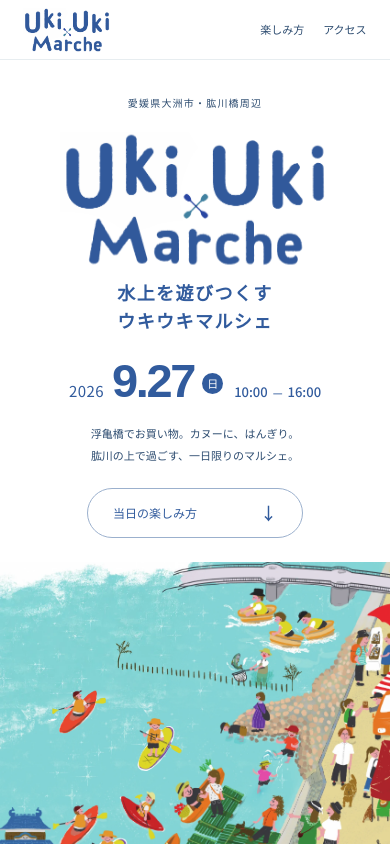
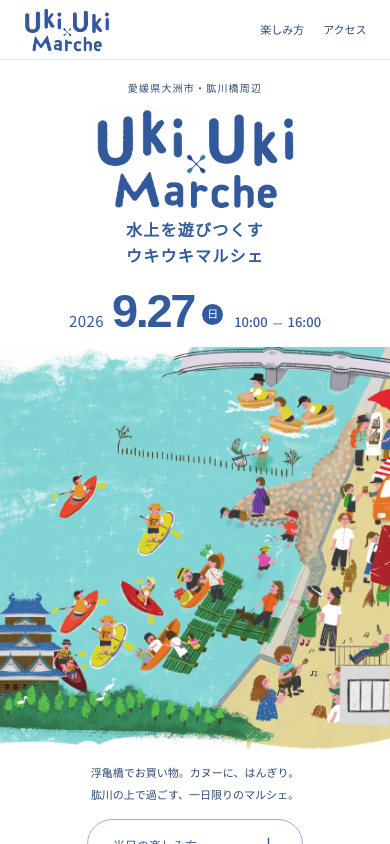
Before and after one commit to s-taiti/uki-uki-marche, a Next.js app: page / in a window 390 px wide. Shown: the top 844 px of the page. Built offline with nearby package versions, Linux system fonts and the light colour scheme; a web font is replaced by a local one.

Commit message:
Improve mobile hero and access links

```diff
--- a/app/globals.css
+++ b/app/globals.css
@@ -199,6 +199,7 @@ section, article[id] { scroll-margin-top: 28px; }
 body:has(.poster-dialog[open]) { overflow: hidden; }
 
 .access { background: var(--blue); color: white; }
+.access a[x-apple-data-detectors] { color: inherit !important; text-decoration: none !important; font: inherit !important; }
 .access .section { padding-top: 80px; padding-bottom: 80px; }
 .access h2, .access h3, .access .section-label { color: white; }
 .access h2 { font-size: clamp(28px, 3vw, 40px); }
@@ -280,21 +281,21 @@ footer>small { font-size: 9px; color: var(--muted); margin-left: auto; white-spa
   .header nav { gap: 19px; }
   .header nav a { font-size: 11px; }
   .header nav a:first-child { display: none; }
-  .hero { min-height: 0; padding-bottom: 40px; }
-  .hero-copy { width: 100%; padding: 33px 7% 0; text-align: center; }
-  .hero-place { font-size: 10px; margin-bottom: 19px; }
-  .hero h1 { width: 270px; margin: 0 auto 13px; }
-  .hero-title { font-size: 18px; line-height: 1.6; letter-spacing: .08em; margin-bottom: 14px; }
-  .event-date { max-width: none; justify-content: center; flex-wrap: nowrap; gap: 8px; margin: 18px 0 14px; }
+  .hero { display: flex; flex-direction: column; min-height: 0; padding: 18px 0 18px; text-align: center; }
+  .hero-copy { display: contents; }
+  .hero-place { order: 0; font-size: 10px; margin: 0 7% 10px; }
+  .hero h1 { order: 1; width: 205px; margin: 0 auto 8px; }
+  .hero-title { order: 2; font-size: 16px; line-height: 1.6; letter-spacing: .08em; margin: 0 7% 8px; }
+  .event-date { order: 3; max-width: none; justify-content: center; flex-wrap: nowrap; gap: 8px; margin: 8px 0 10px; }
   .event-date>strong { font-size: 47px; }
   .event-year { font-size: 15px; }
   .event-time { font-size: 13px; }
   .event-day { width: 21px; height: 21px; font-size: 11px; }
-  .hero-description { font-size: 11px; line-height: 2; margin: 15px 0 18px; }
-  .hero .button { min-width: 216px; min-height: 50px; font-size: 12px; padding: 11px 25px; gap: 36px; margin: 4px 0 24px; }
-  .hero-landscape { position: relative; width: 100%; max-width: 570px; aspect-ratio: 1697 / 1760; margin: 0 auto; top: 0; right: auto; }
+  .hero-description { order: 5; font-size: 11px; line-height: 2; margin: 10px 7% 14px; }
+  .hero .button { order: 6; align-self: center; min-width: 216px; min-height: 50px; font-size: 12px; padding: 11px 25px; gap: 36px; margin: 0 0 12px; }
+  .hero-landscape { order: 4; position: relative; width: 100%; max-width: 570px; aspect-ratio: 1697 / 1760; margin: 0 auto; top: 0; right: auto; }
   .hero-landscape { mask-image: none; }
-  .hero-flyer-link { left: auto; right: 7%; bottom: 13px; font-size: 10px; min-height: 36px; gap: 18px; }
+  .hero-flyer-link { order: 7; position: static; align-self: center; font-size: 10px; min-height: 36px; gap: 18px; }
   .ribbon { padding: 13px 0; }
   .ribbon-item { font-size: 8px; padding: 0 25px; }
   .ribbon-item>span { margin-left: 50px; }
@@ -381,7 +382,7 @@ footer>small { font-size: 9px; color: var(--muted); margin-left: auto; white-spa
   footer>small { margin-left: 0; width: 100%; }
 }
 @media (max-width: 360px) {
-  .hero h1 { width: 240px; }
+  .hero h1 { width: 190px; }
   .event-date { gap: 6px; }
   .event-date>strong { font-size: 42px; }
   .event-time { font-size: 12px; }
--- a/app/layout.tsx
+++ b/app/layout.tsx
@@ -1,4 +1,4 @@
 import type { Metadata } from 'next';
 import './globals.css';
-export const metadata: Metadata = { title: 'Uki Uki Marche｜水上を遊びつくす ウキウキマルシェ', description: '2026年9月27日（日）10:00〜16:00、愛媛県大洲市・肱川橋周辺で開催。浮亀橋の水上マルシェ、カヌー・SUP、はんぎり体験を楽しむ一日。', robots: { index: true, follow: true } };
+export const metadata: Metadata = { title: 'Uki Uki Marche｜水上を遊びつくす ウキウキマルシェ', description: '2026年9月27日（日）10:00〜16:00、愛媛県大洲市・肱川橋周辺で開催。浮亀橋の水上マルシェ、カヌー・SUP、はんぎり体験を楽しむ一日。', robots: { index: true, follow: true }, other: { 'format-detection': 'telephone=no, date=no, address=no, email=no' } };
 export default function RootLayout({children}: Readonly<{children: React.ReactNode}>) { return <html lang="ja"><body>{children}</body></html>; }
--- a/app/page.tsx
+++ b/app/page.tsx
@@ -1,7 +1,7 @@
 import ExperienceGuide, { MotionDetails } from './experience-guide';
 import { RiverArt } from './river-art';
 
-const mapUrl = 'https://www.google.com/maps/search/?api=1&query=%E6%84%9B%E5%AA%9B%E7%9C%8C%E5%A4%A7%E6%B4%B2%E5%B8%82%20%E3%81%97%E3%82%8D%E3%81%97%E3%81%9F%E3%81%8B%E3%82%8F%E3%81%BF%E3%81%AA%E3%81%A8';
+const mapUrl = 'https://www.google.com/maps/search/?api=1&query=%E3%81%97%E3%82%8D%E3%81%97%E3%81%9F%E3%81%8B%E3%82%8F%E3%81%BF%E3%81%AA%E3%81%A8';
 
 export default function Home() {
   return <>
@@ -85,7 +85,7 @@ export default function Home() {
       <section id="access" className="access">
         <div className="section">
           <div className="access-heading" data-reveal><p className="section-label">会場・アクセス</p><h2>会場は、<br className="mobile-break"/>肱川橋のたもと。</h2></div>
-          <div className="access-grid" data-reveal><div><p className="location">愛媛県大洲市<br/><strong>しろしたかわみなと</strong></p><p>2026年9月27日（日）10:00〜16:00</p><a className="button light" href={mapUrl} target="_blank" rel="noreferrer">しろしたかわみなとを地図で見る <span aria-hidden="true">↗</span></a></div><div className="parking"><h3>駐車場のご案内</h3><p><strong>大洲市立体駐車場</strong><br/>大洲市大洲1034</p><p><strong>大洲高等学校グラウンド</strong><br/>大洲市大洲737</p><p className="note">当日は現地の案内に従ってご利用ください。</p></div></div>
+          <div className="access-grid" data-reveal><div><p className="location">愛媛県大洲市<br/><strong>しろしたかわみなと</strong></p><p>2026年9月27日（日）10:00〜16:00</p><a className="button light" href={mapUrl} target="_blank" rel="noreferrer">かわみなと <span aria-hidden="true">↗</span></a></div><div className="parking"><h3>駐車場のご案内</h3><p><strong>大洲市立体駐車場</strong><br/>大洲市大洲1034</p><p><strong>大洲高等学校グラウンド</strong><br/>大洲市大洲737</p><p className="note">当日は現地の案内に従ってご利用ください。</p></div></div>
         </div>
       </section>
       <section className="section contact" data-reveal><div><h2>お問い合わせ</h2><p>主催：一般社団法人かわまちコネクト<br/>（しろしたテラス指定管理者）</p><a className="text-link" href="https://www.instagram.com/shiroshita_terrace.ozu/" target="_blank" rel="noopener noreferrer">しろしたテラス Instagram <span aria-hidden="true">↗</span></a></div><div><a className="phone" href="tel:0893577500">0893-57-7500 <span aria-hidden="true">↗</span></a><a className="email" href="mailto:admin@kwmcc.or.jp">admin@kwmcc.or.jp <span aria-hidden="true">↗</span></a><p className="note">住所：愛媛県大洲市大洲1番地5 しろしたテラス</p></div></section>
```
